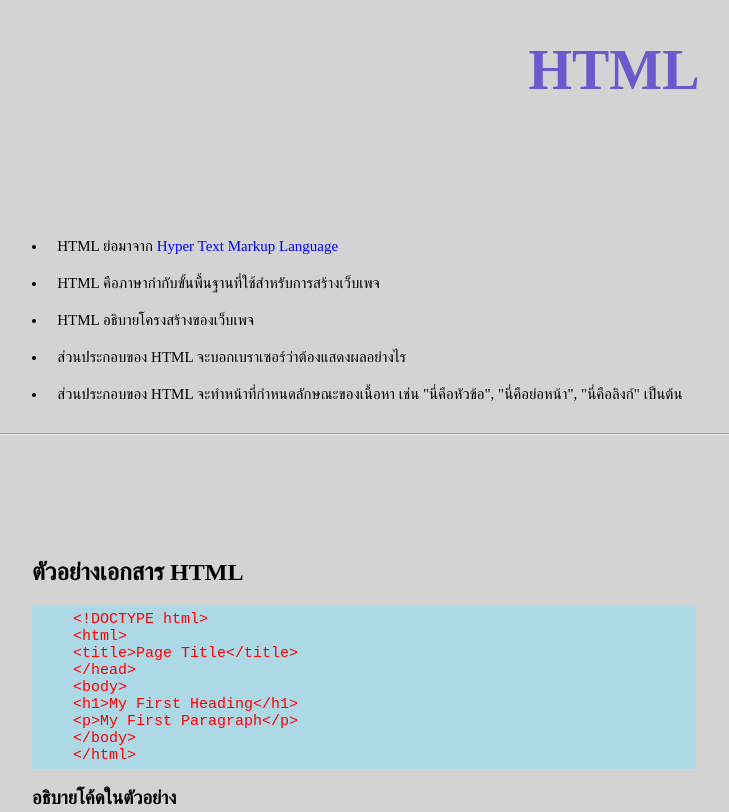
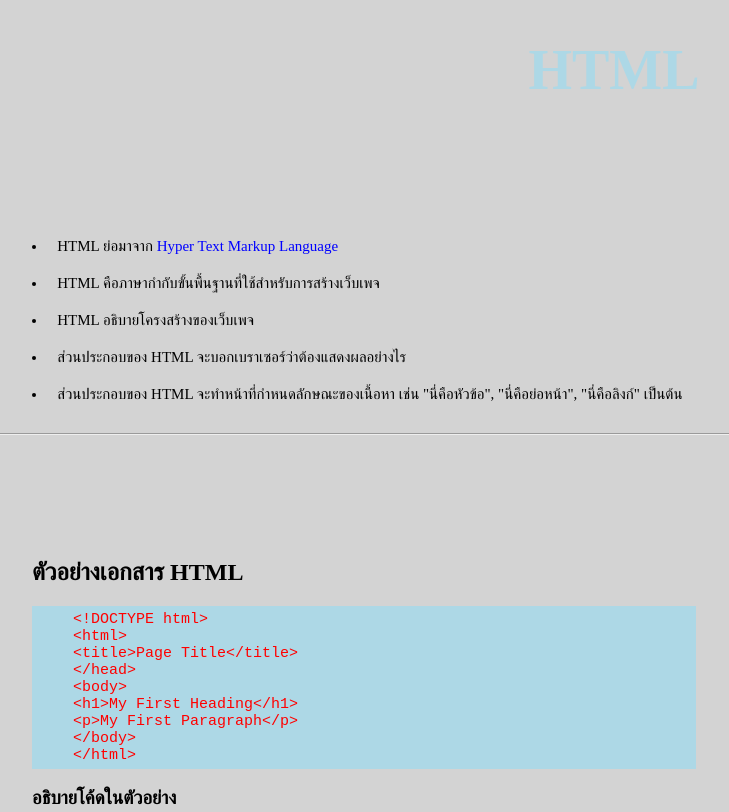
Before and after one commit to mopheadishappy/mopheadishappy.github.io, a plain HTML site: page index.html in a window 1280 px wide. Shown: the top 812 px of the page, without its empty margins (26-755 px from the left). Drawn offline with Linux system fonts and the light colour scheme.

Commit message:
Update stylesheet.css

```diff
--- a/stylesheet.css
+++ b/stylesheet.css
@@ -1,6 +1,6 @@
 h1 {
     text-align: center;
-    color: slateblue;
+    color: lightblue;
     font-size: 56px;
 }
 
```
